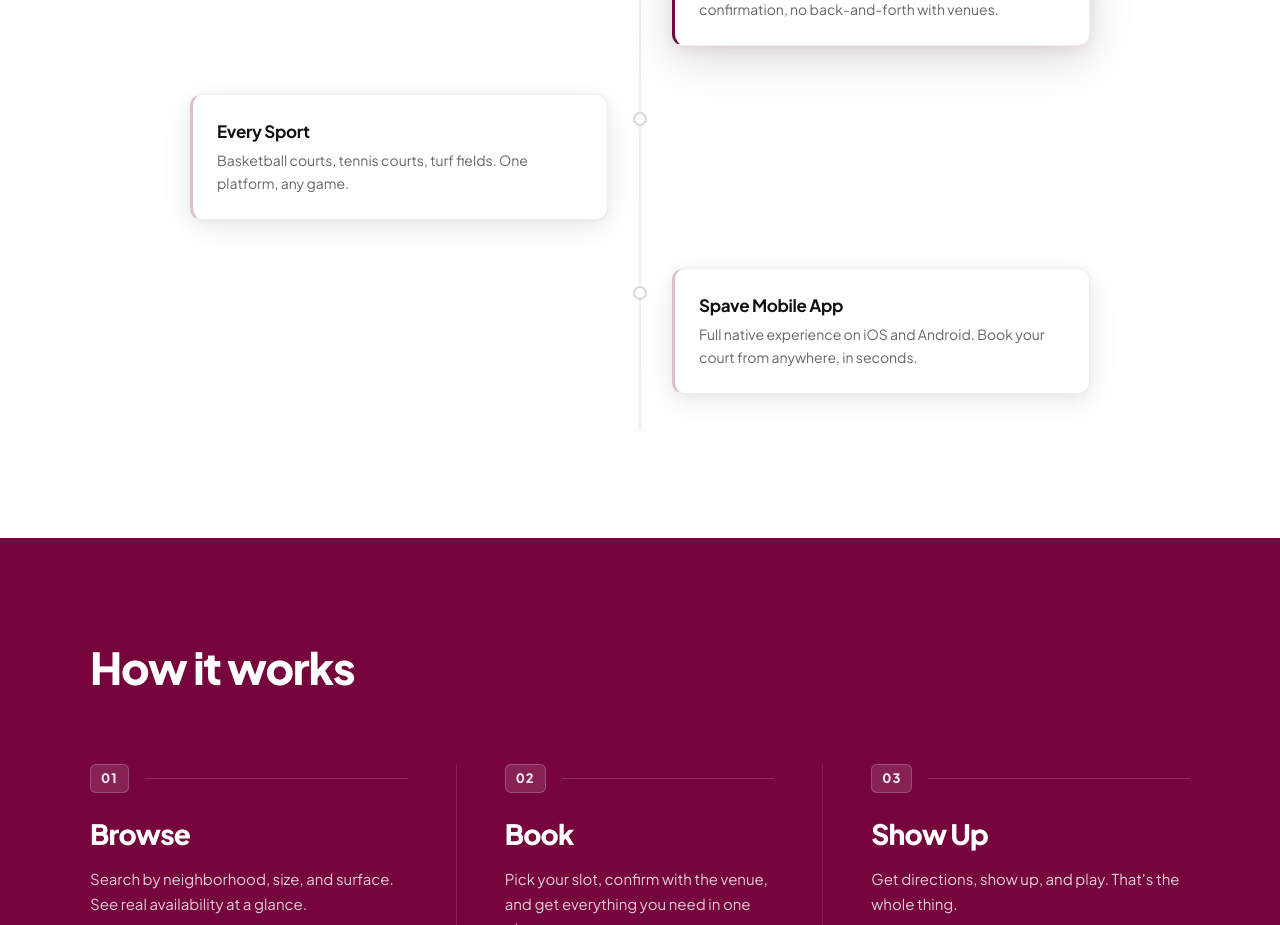
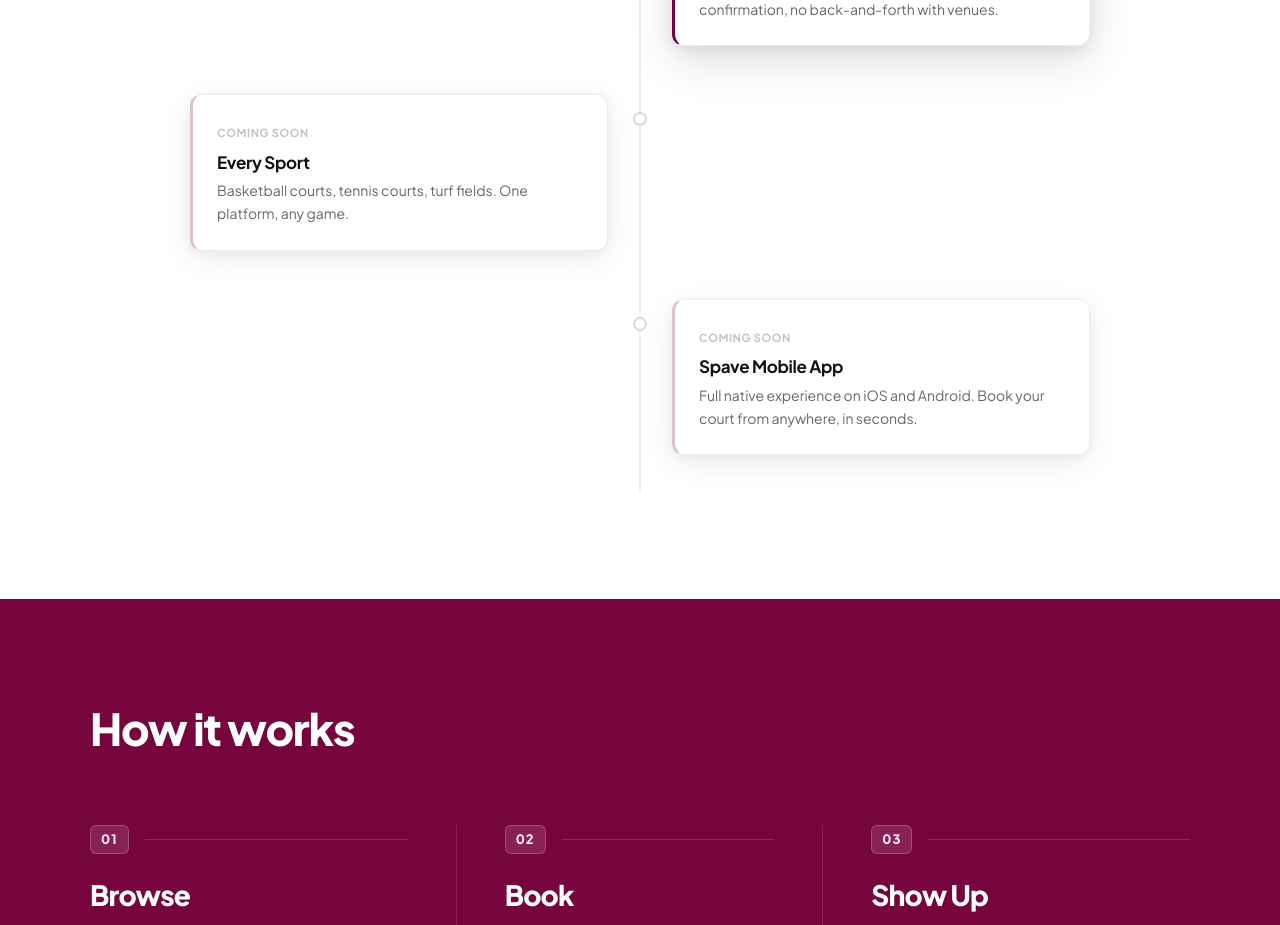
Before and after one commit to spave-app/spave-web, a Next.js app: page / in a window 1280 px wide. Shown: the part 1340-2265 px from the top of the page. Built offline with nearby package versions, Linux system fonts and the light colour scheme.

Commit message:
Adjust timeline hints.

```diff
--- a/app/components/Timeline.tsx
+++ b/app/components/Timeline.tsx
@@ -46,6 +46,7 @@ export default function Timeline() {
               <div className={`${styles.card} ${styles[`card_${m.status}`]}`}>
                 {m.status === "done" && <span className={styles.badge}>Live</span>}
                 {m.status === "active" && <span className={`${styles.badge} ${styles.badgeActive}`}>In progress</span>}
+                {m.status === "upcoming" && <span className={`${styles.badge} ${styles.badgeUpcoming}`}>Coming soon</span>}
                 <h3 className={styles.milestoneTitle}>{m.label}</h3>
                 <p className={styles.milestoneDesc}>{m.description}</p>
               </div>
--- a/app/components/styles/Timeline.module.css
+++ b/app/components/styles/Timeline.module.css
@@ -128,6 +128,11 @@
   color: var(--color-primary);
 }
 
+.badgeUpcoming {
+  color: var(--color-text-muted);
+  opacity: 0.6;
+}
+
 .milestoneTitle {
   font-size: 17px;
   font-weight: 700;
--- a/app/layout.tsx
+++ b/app/layout.tsx
@@ -10,7 +10,7 @@ const font = Plus_Jakarta_Sans({
 });
 
 export const metadata: Metadata = {
-  title: "Spave — Book Soccer Courts in Montreal",
+  title: "Spave - Book Soccer Courts in Montreal",
   description: "Find and book soccer courts by the hour across Montreal's metropolitan area. No calls, no guesswork.",
 };
 
```
